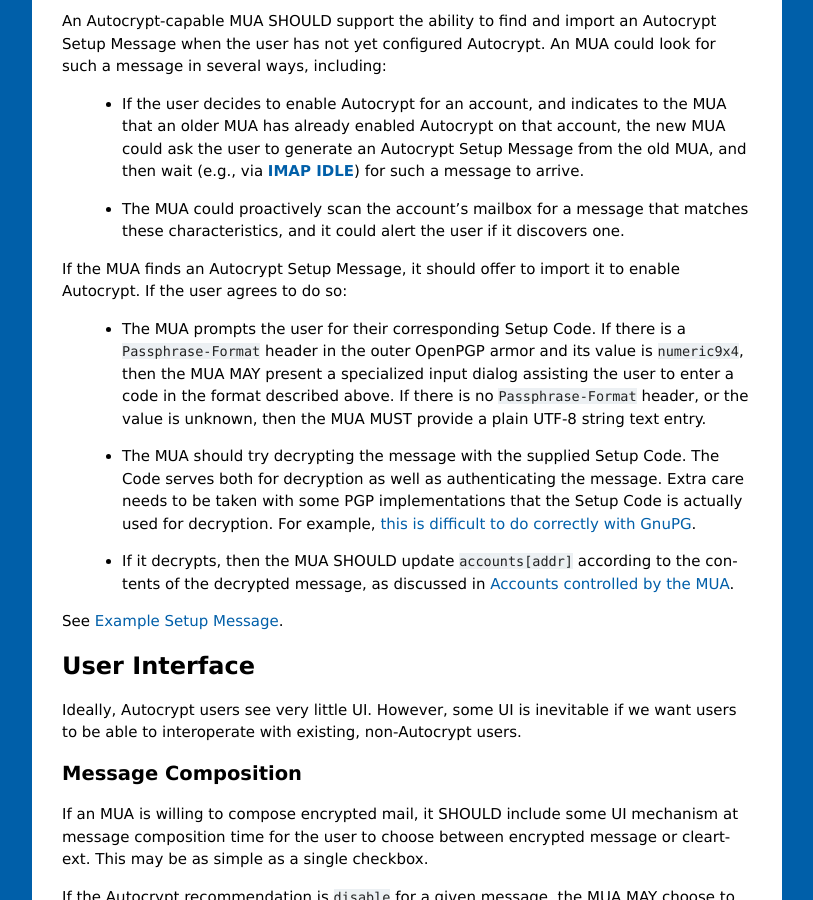
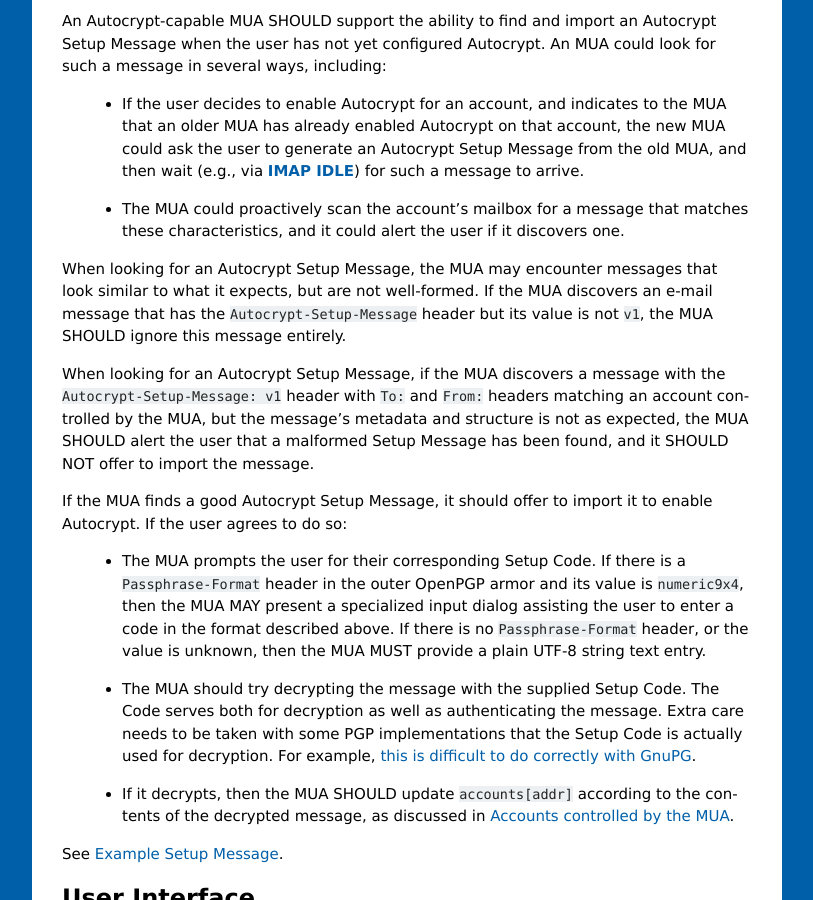
Before and after one commit to autocrypt/autocrypt, a Sphinx documentation site: the page built from doc/level1.rst, in a window 1280 px wide and 900 px high, scrolled down 17374 px. Shown: the whole window, without its empty margins (358-1171 px from the left). Built offline with Sphinx 7.4.7, drawn with Linux system fonts in a browser that asks for light colours.

Commit message:
Document what to do when finding a malformed Autocrypt Setup Message
This tries to cover all the ways that a v1 ASM might be malformed
(barring actual decryption).

Closes: #276

```diff
--- a/doc/level1.rst
+++ b/doc/level1.rst
@@ -827,7 +827,8 @@ both programmatically and manually.
 
 - Both the To and From headers MUST be the address of the user account.
 
-- The Autocrypt Setup Message MUST contain an ``Autocrypt-Setup-Message: v1`` header.
+- The Autocrypt Setup Message MUST contain an
+  ``Autocrypt-Setup-Message: v1`` header.
 
 - The Autocrypt Setup Message MUST have a ``multipart/mixed`` structure,
   and it MUST have as first part a human-readable description about
@@ -955,7 +956,20 @@ including:
    that matches these characteristics, and it could alert the user if
    it discovers one.
 
-If the MUA finds an Autocrypt Setup Message, it should offer to
+When looking for an Autocrypt Setup Message, the MUA may encounter
+messages that look similar to what it expects, but are not
+well-formed.  If the MUA discovers an e-mail message that has the
+``Autocrypt-Setup-Message`` header but its value is not ``v1``, the
+MUA SHOULD ignore this message entirely.
+
+When looking for an Autocrypt Setup Message, if the MUA discovers a
+message with the ``Autocrypt-Setup-Message: v1`` header with ``To:``
+and ``From:`` headers matching an account controlled by the MUA, but
+the message's metadata and structure is not as expected, the MUA
+SHOULD alert the user that a malformed Setup Message has been found,
+and it SHOULD NOT offer to import the message.
+
+If the MUA finds a good Autocrypt Setup Message, it should offer to
 import it to enable Autocrypt.  If the user agrees to do so:
 
  * The MUA prompts the user for their corresponding Setup Code.
```
